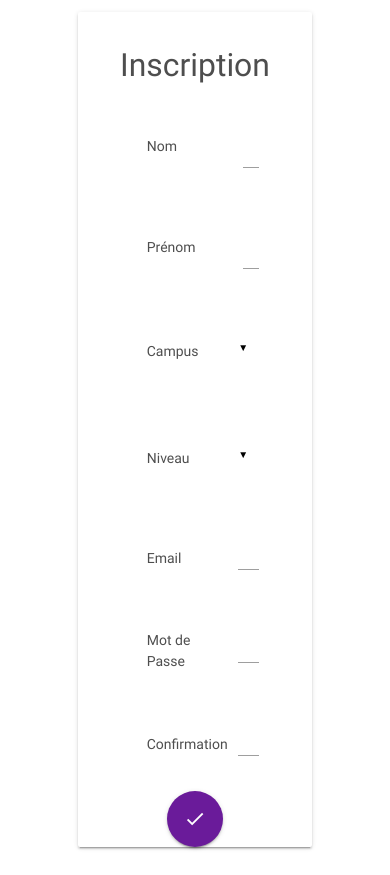
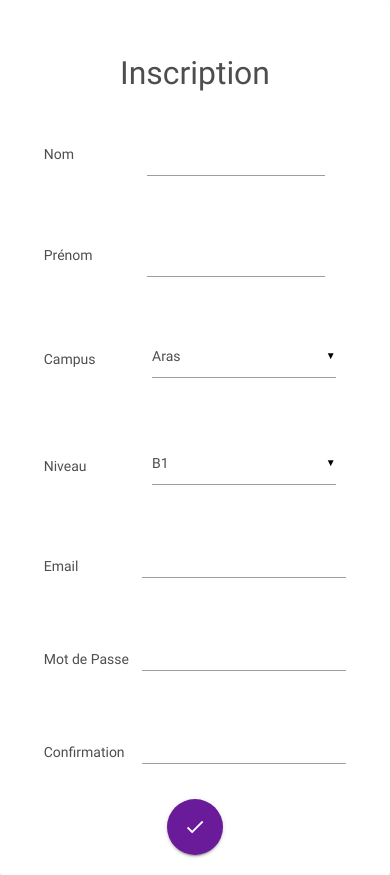
Before and after one commit to witrem/Epsi-collabs, a PHP site: page /inscription.php in a window 390 px wide. Before the commit the page ends 850 px from the top, so only its background shows below. Run offline with PHP 8.4, Linux system fonts and the light colour scheme; some libraries are stand-ins or nearby versions.

Commit message:
responsive

```diff
--- a/Admin/Admin.php
+++ b/Admin/Admin.php
@@ -50,7 +50,7 @@
 
         </script>
 
-        <div id="login-wrapper" class="card mh-auto inscription">
+        <div id="login-wrapper" class="card mh-auto inscription card-responsive">
 
             <div class="row alignement">
                 <h4>Parametrage</h4>
--- a/Calendar.php
+++ b/Calendar.php
@@ -26,9 +26,9 @@
     <link href="https://fonts.googleapis.com/icon?family=Material+Icons" rel="stylesheet">
     <link rel='stylesheet' href='fullcalendar/fullcalendar.css' />
     <link rel="stylesheet" href="noUiSlider/nouislider.css">
-    <link rel="stylesheet" href="Css/main.css">
     <link rel="stylesheet" href="Css/modal.css">
     <link rel="stylesheet" href="Css/calendar.css">
+    <link rel="stylesheet" href="Css/main.css">
 
     <script type="text/javascript" src="https://code.jquery.com/jquery-2.1.1.min.js"></script>
     <script type="text/javascript" src="https://cdnjs.cloudflare.com/ajax/libs/materialize/0.97.5/js/materialize.min.js"></script>
--- a/Css/main.css
+++ b/Css/main.css
@@ -1,5 +1,6 @@
-body{color:#4e4e4e}
+body{color:#4e4e4e;height:100%}
 nav{z-index:900}
+.row{padding:20px}
 
 /* ===========================================================
     #cms
@@ -28,6 +29,7 @@
     box-shadow:0 2px 2px 0 rgba(0,0,0,0.14),0 1px 5px 0 rgba(0,0,0,0.12),0 3px 1px -2px rgba(0,0,0,0.2);}
 .fixed{position:fixed}
 .self-centered{margin:0 auto 0 auto}
+.row .p-no,.p-no{padding:0}
 
 /* ===========================================================
     #nav bar
@@ -254,3 +256,22 @@
         width: calc(98% - 2px);
     }
 }
+
+/* ===========================================================
+    #card responsive
+   =========================================================== */
+
+.card-responsive {
+
+}
+
+@media screen and (max-width: 700px) {
+    .card-responsive{
+        width: 100%;
+        margin: 0;
+        height: 100%;
+    }
+    .row {
+        margin-bottom: 0;
+    }
+}
--- a/Css/modal.css
+++ b/Css/modal.css
@@ -32,3 +32,12 @@
     width: 100%;
     margin-bottom: 2em;
 }
+
+@media screen and (max-width: 1100px) {
+
+    .infoprofil{
+        width: 95%;
+        margin-left: 2.5%;
+    }
+
+}
--- a/index.php
+++ b/index.php
@@ -23,9 +23,9 @@
     <link href="https://fonts.googleapis.com/icon?family=Material+Icons" rel="stylesheet">
     <link rel='stylesheet' href='fullcalendar/fullcalendar.css' />
     <link rel="stylesheet" href="noUiSlider/nouislider.css">
-    <link rel="stylesheet" href="Css/main.css">
     <link rel="stylesheet" href="Css/modal.css">
     <link rel="stylesheet" href="Css/calendar.css">
+    <link rel="stylesheet" href="Css/main.css">
 
     <script type="text/javascript" src="https://code.jquery.com/jquery-2.1.1.min.js"></script>
     <script type="text/javascript" src="https://cdnjs.cloudflare.com/ajax/libs/materialize/0.97.5/js/materialize.min.js"></script>
--- a/inscription.php
+++ b/inscription.php
@@ -7,8 +7,8 @@
     <meta name="viewport" content="width=device-width, initial-scale=1.0, userscalable=no">
     <meta http-equiv="X-UA-Compatible" content="ie=edge">
     <link rel="stylesheet" href="https://cdnjs.cloudflare.com/ajax/libs/materialize/0.100.2/css/materialize.min.css">
+    <link rel="stylesheet" href="Css/modal.css">
     <link rel="stylesheet" href="Css/main.css">
-    <link rel="stylesheet" href="Css/modal.css">
     <link href="https://fonts.googleapis.com/icon?family=Material+Icons" rel="stylesheet">
     <script type="text/javascript" src="https://code.jquery.com/jquery-2.1.1.min.js"></script>
     <script type="text/javascript" src="https://cdnjs.cloudflare.com/ajax/libs/materialize/0.97.5/js/materialize.min.js"></script>
@@ -24,7 +24,7 @@
             $('select').material_select();
         });
     </script>
-    <div id="login-wrapper" class="card mh-auto inscription">
+    <div id="login-wrapper" class="card mh-auto inscription card-responsive">
 
         <div class="row alignement">
             <h4>Inscription</h4>
```
Also changed, not shown: User.php (+15 -7 lines), Assets/Avatar/6.png (added).
